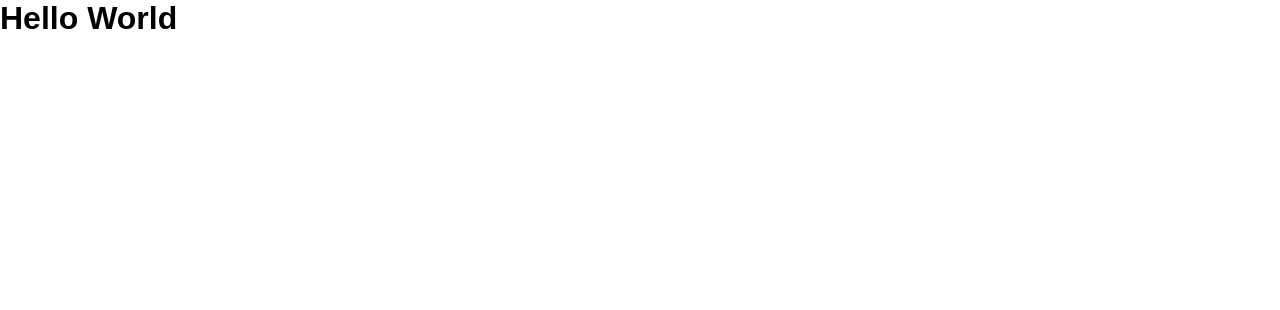
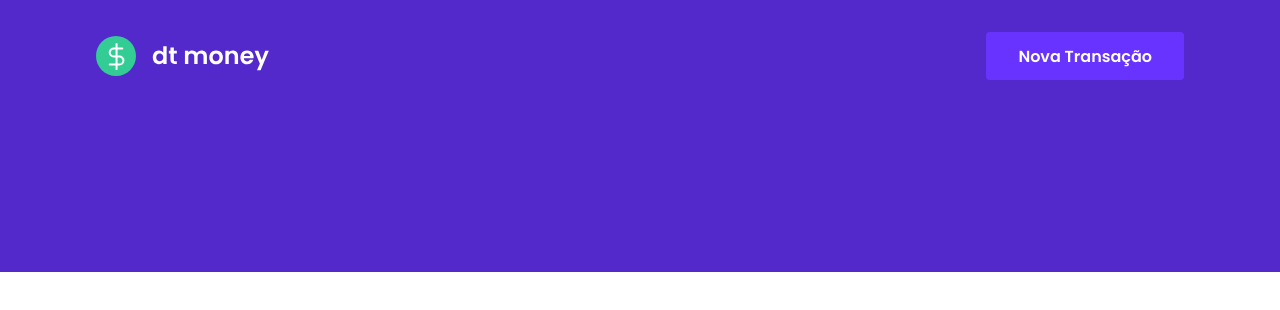
Before and after one commit to ageumenezesDev19/rocketseat-ignite_course, a React (Create React App) app in the folder reactjs/old-content/chapter-II/dtmoney/: page / in a window 1280 px wide. Shown: the top 310 px of the page. Built offline with nearby package versions, Linux system fonts and the light colour scheme.

Commit message:
Add Header

```diff
--- a/reactjs/old-content/chapter-II/dtmoney/public/index.html
+++ b/reactjs/old-content/chapter-II/dtmoney/public/index.html
@@ -1,6 +1,9 @@
 <!DOCTYPE html>
 <html lang="en">
   <head>
+    <link rel="preconnect" href="https://fonts.googleapis.com">
+    <link rel="preconnect" href="https://fonts.gstatic.com" crossorigin>
+    <link href="https://fonts.googleapis.com/css2?family=Poppins:wght@600&family=Roboto&display=swap" rel="stylesheet">
     <meta charset="utf-8" />
     <link rel="shortcut icon" href="favicon.png" type="image/png" />
     <title>dtmoney</title>
--- a/reactjs/old-content/chapter-II/dtmoney/src/App.tsx
+++ b/reactjs/old-content/chapter-II/dtmoney/src/App.tsx
@@ -1,10 +1,11 @@
+import { Header } from "./components/Header";
 import { GlobalStyle } from "./styles/global";
 
 export function App() {
   return (
-    <div className="App">
-      <h1>Hello World</h1>
+    <>
+      <Header />
       <GlobalStyle />
-    </div>
+    </>
   );
 }
--- /dev/null
+++ b/reactjs/old-content/chapter-II/dtmoney/src/components/Header/index.tsx
@@ -0,0 +1,15 @@
+import logoIMG from '../../assets/logo.svg';
+import { Content, Container } from './styles';
+
+export function Header() {
+  return (
+    <Container>
+      <Content>
+        <img src={logoIMG} alt="dt money" />
+        <button type="button">
+          Nova Transação
+        </button>
+      </Content>
+    </Container>
+  )
+}
--- /dev/null
+++ b/reactjs/old-content/chapter-II/dtmoney/src/components/Header/styles.ts
@@ -0,0 +1,31 @@
+import styled from 'styled-components';
+
+export const Container = styled.header`
+  background: var(--blue);
+`;
+
+export const Content = styled.div`
+  max-width: 1120px;
+  margin: 0 auto;
+
+  padding: 2rem 1rem 12rem;
+  display: flex;
+  align-items: center;
+  justify-content: space-between;
+
+  button {
+    font-size: 1rem;
+    color: #FFF;
+    background: var(--blue-light);
+    border: 0;
+    padding: 0 2rem;
+    border-radius: 0.25rem;
+    height: 3rem;
+
+    transition: filter 0.2s;
+
+    &:hover {
+      filter: brightness(0.9);
+    }
+  }
+`;
```
